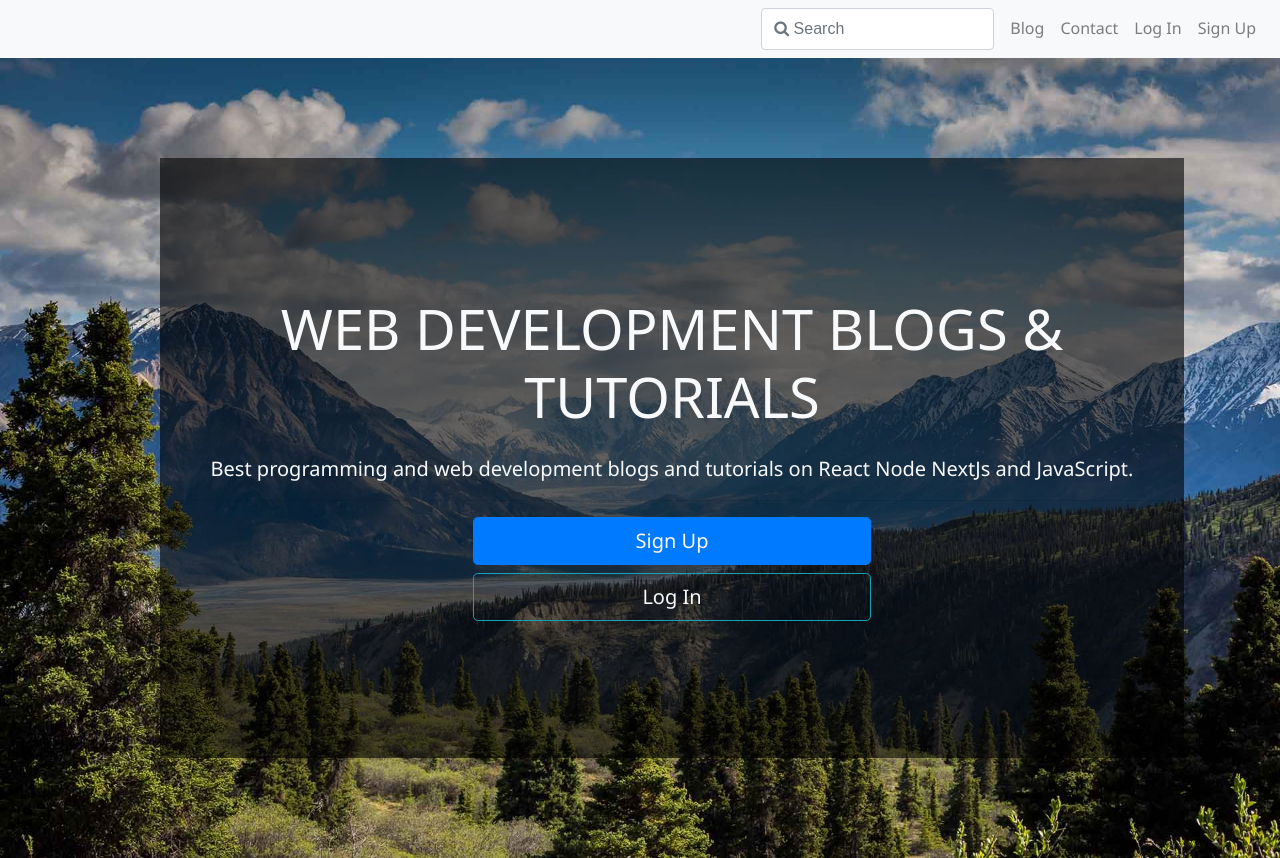
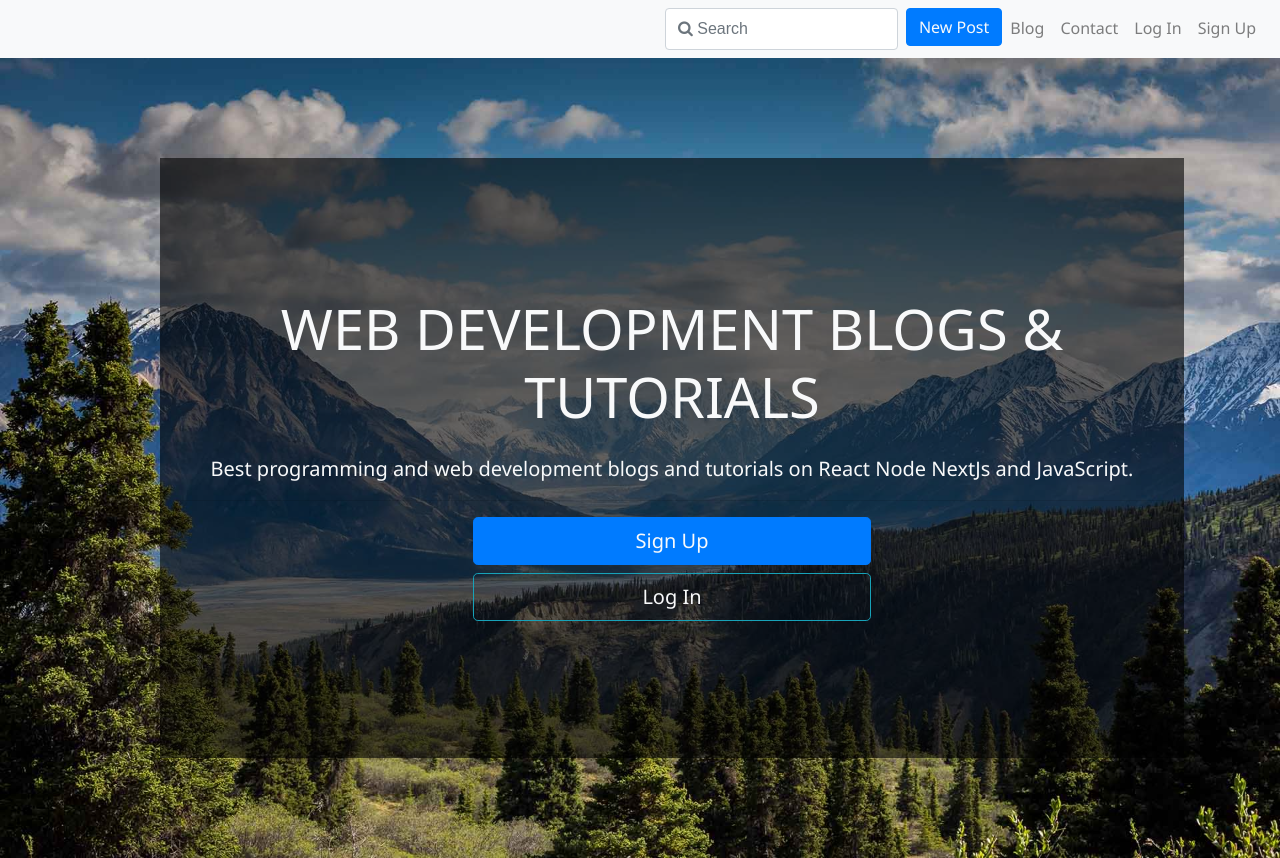
Before and after one commit to philheb/seoblog, a Next.js app in the folder frontend/: page / in a window 1280 px wide. Built offline with nearby package versions, Linux system fonts and the light colour scheme; a small style sheet from the web is missing.

Commit message:
Fixed the header glitch

```diff
--- a/frontend/components/Header.js
+++ b/frontend/components/Header.js
@@ -38,17 +38,15 @@ const Header = props => {
           <Nav className='ml-auto' navbar>
             <>
               <Search />
-              {isAuth() && (
-                <NavItem>
-                  <NavLink
-                    href='/user/crud/blog'
-                    // className='btn btn-primary text-light'
-                    style={{ cursor: "pointer" }}
-                  >
-                    New Post
-                  </NavLink>
-                </NavItem>
-              )}
+
+              <NavItem>
+                <a
+                  href='/user/crud/blog'
+                  className='btn btn-primary text-light'
+                >
+                  New Post
+                </a>
+              </NavItem>
 
               <NavItem>
                 <Link href='/blogs'>
--- a/frontend/components/Layout.js
+++ b/frontend/components/Layout.js
@@ -13,6 +13,9 @@ const Layout = ({ children }) => {
               "Helvetica Neue", Arial, "Noto Sans", sans-serif,
               "Apple Color Emoji", "Segoe UI Emoji", "Segoe UI Symbol",
               "Noto Color Emoji";
+          }
+          a {
+            color: #212529;
           }
           .navbar {
             margin-bottom: 50px;
```
Also changed, not shown: frontend/pages/blogs/index.js (+8 -0 lines).
